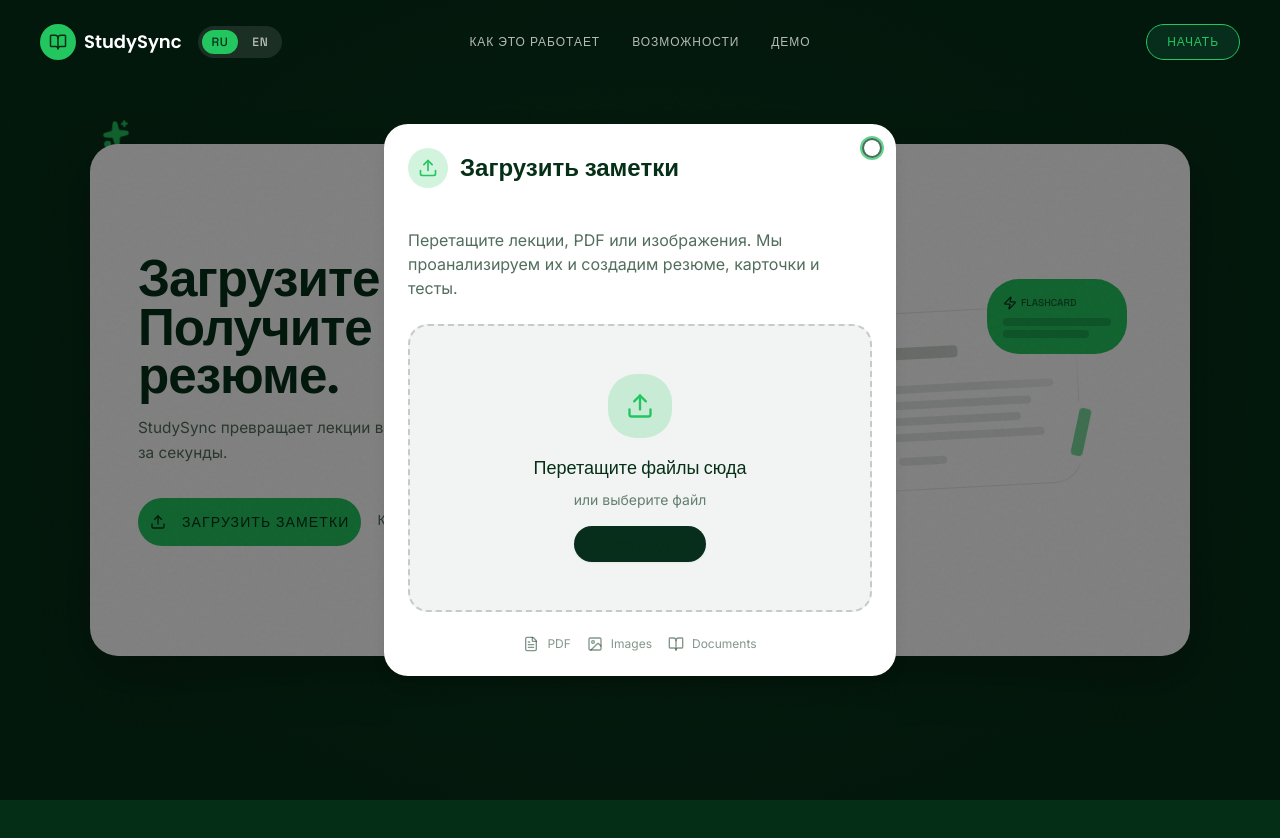
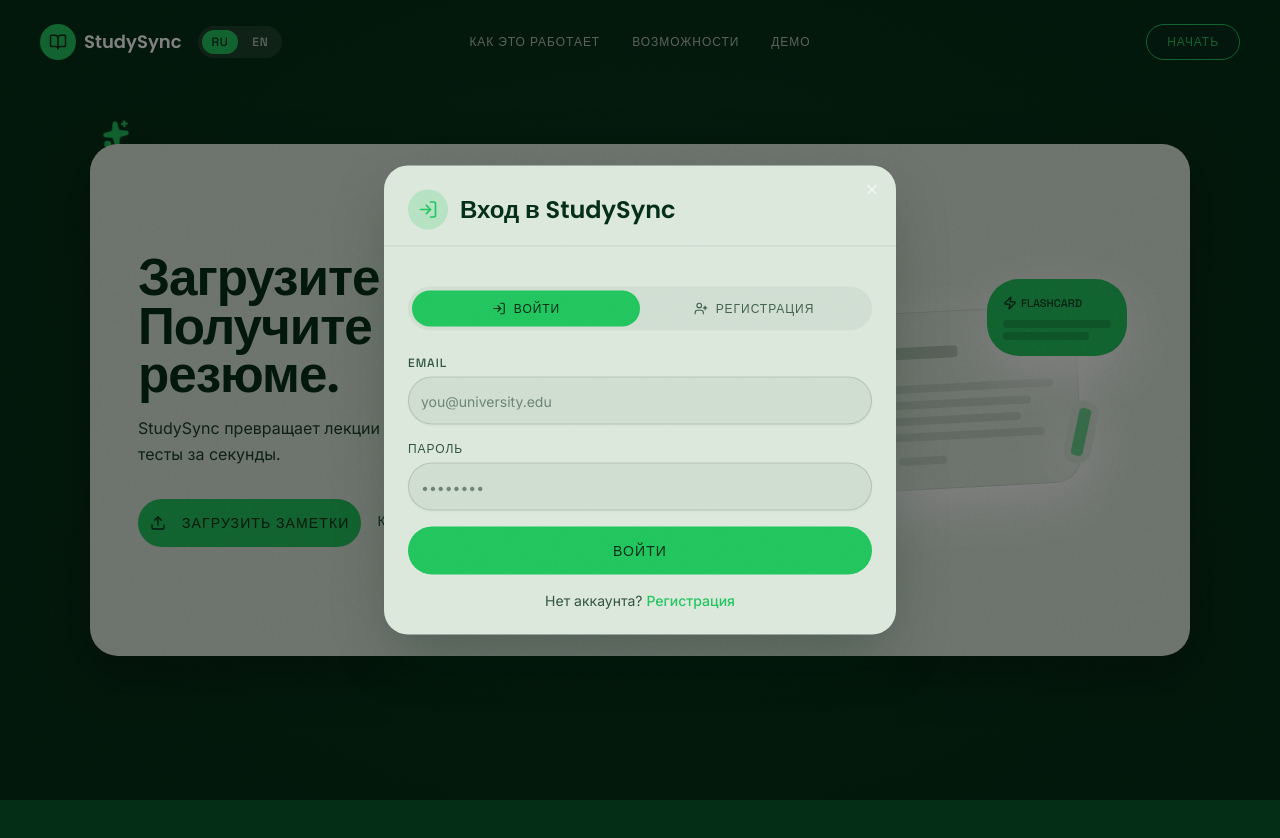
Before and after one commit to formleszs/diploma-front, a React (Vite) app: page / in a window 1280 px wide. Both pictures are taken after a click on the button "НАЧАТЬ". Shown: the top 838 px of the page. Built offline with nearby package versions, Linux system fonts and the light colour scheme.

Commit message:
цвет карточек и окно регистрации

```diff
--- a/src/App.tsx
+++ b/src/App.tsx
@@ -3,7 +3,7 @@
 import { ScrollTrigger } from 'gsap/ScrollTrigger';
 import { LanguageProvider } from '@/context/LanguageContext';
 import Navigation from '@/components/Navigation';
-import UploadModal from '@/components/UploadModal';
+import AuthModal from '@/components/AuthModal';
 import Hero from '@/sections/Hero';
 import HowItWorks from '@/sections/HowItWorks';
 import Features from '@/sections/Features';
@@ -14,7 +14,7 @@
 gsap.registerPlugin(ScrollTrigger);
 
 function App() {
-  const [isUploadModalOpen, setIsUploadModalOpen] = useState(false);
+  const [isAuthModalOpen, setIsAuthModalOpen] = useState(false);
 
   useEffect(() => {
     // Wait for all ScrollTriggers to be created
@@ -72,8 +72,8 @@
     };
   }, []);
 
-  const openUploadModal = () => setIsUploadModalOpen(true);
-  const closeUploadModal = () => setIsUploadModalOpen(false);
+  const openAuthModal = () => setIsAuthModalOpen(true);
+  const closeAuthModal = () => setIsAuthModalOpen(false);
 
   return (
     <LanguageProvider>
@@ -82,20 +82,20 @@
         <div className="grain-overlay" />
 
         {/* Navigation */}
-        <Navigation onGetStartedClick={openUploadModal} />
+        <Navigation onGetStartedClick={openAuthModal} />
 
         {/* Main content */}
         <main className="relative">
-          <Hero onUploadClick={openUploadModal} />
+          <Hero onUploadClick={openAuthModal} />
           <HowItWorks />
           <Features />
           <LiveDemo />
-          <CTA />
+          <CTA onGetStartedClick={openAuthModal} />
           <Footer />
         </main>
 
-        {/* Upload Modal */}
-        <UploadModal isOpen={isUploadModalOpen} onClose={closeUploadModal} />
+        {/* Auth Modal (login/register) */}
+        <AuthModal isOpen={isAuthModalOpen} onClose={closeAuthModal} />
       </div>
     </LanguageProvider>
   );
--- /dev/null
+++ b/src/components/AuthModal.tsx
@@ -0,0 +1,130 @@
+import { useState } from 'react';
+import { LogIn, UserPlus } from 'lucide-react';
+import { Button } from '@/components/ui/button';
+import { Input } from '@/components/ui/input';
+import { Dialog, DialogContent, DialogHeader, DialogTitle } from '@/components/ui/dialog';
+import { useLanguage } from '@/context/LanguageContext';
+
+interface AuthModalProps {
+  isOpen: boolean;
+  onClose: () => void;
+}
+
+export default function AuthModal({ isOpen, onClose }: AuthModalProps) {
+  const { t } = useLanguage();
+  const [mode, setMode] = useState<'login' | 'register'>('login');
+  const [email, setEmail] = useState('');
+  const [password, setPassword] = useState('');
+  const [name, setName] = useState('');
+
+  const handleSubmit = (e: React.FormEvent) => {
+    e.preventDefault();
+    // UI-only: no backend
+    onClose();
+  };
+
+  return (
+    <Dialog open={isOpen} onOpenChange={(open) => !open && onClose()}>
+      <DialogContent className="max-w-[420px] p-0 border-0 overflow-hidden bg-surface rounded-[24px] shadow-[0_24px_60px_-12px_rgba(5,46,22,0.35)]">
+        <DialogHeader className="p-6 pb-4 border-b border-violet/10">
+          <DialogTitle className="font-heading text-2xl text-violet flex items-center gap-3">
+            <div className="w-10 h-10 bg-lime/20 rounded-xl flex items-center justify-center">
+              <LogIn size={20} className="text-lime" />
+            </div>
+            {t.auth.title}
+          </DialogTitle>
+        </DialogHeader>
+
+        <div className="p-6">
+          {/* Tabs */}
+          <div className="flex rounded-xl bg-violet/5 p-1 mb-6">
+            <button
+              type="button"
+              onClick={() => setMode('login')}
+              className={`flex-1 flex items-center justify-center gap-2 py-2.5 rounded-lg font-label uppercase tracking-[0.08em] text-xs transition-all ${
+                mode === 'login'
+                  ? 'bg-lime text-violet'
+                  : 'text-violet/70 hover:text-violet'
+              }`}
+            >
+              <LogIn size={14} />
+              {t.auth.login}
+            </button>
+            <button
+              type="button"
+              onClick={() => setMode('register')}
+              className={`flex-1 flex items-center justify-center gap-2 py-2.5 rounded-lg font-label uppercase tracking-[0.08em] text-xs transition-all ${
+                mode === 'register'
+                  ? 'bg-lime text-violet'
+                  : 'text-violet/70 hover:text-violet'
+              }`}
+            >
+              <UserPlus size={14} />
+              {t.auth.register}
+            </button>
+          </div>
+
+          <form onSubmit={handleSubmit} className="space-y-4">
+            {mode === 'register' && (
+              <div>
+                <label className="block font-label uppercase tracking-[0.08em] text-xs text-violet/80 mb-1.5">
+                  {t.auth.name}
+                </label>
+                <Input
+                  type="text"
+                  value={name}
+                  onChange={(e) => setName(e.target.value)}
+                  className="h-12 bg-violet/5 border border-violet/15 rounded-xl font-body text-violet placeholder:text-violet/50 focus:ring-2 focus:ring-violet/30"
+                  placeholder={t.auth.name}
+                />
+              </div>
+            )}
+            <div>
+              <label className="block font-label uppercase tracking-[0.08em] text-xs text-violet/80 mb-1.5">
+                {t.auth.email}
+              </label>
+              <Input
+                type="email"
+                value={email}
+                onChange={(e) => setEmail(e.target.value)}
+                className="h-12 bg-violet/5 border border-violet/15 rounded-xl font-body text-violet placeholder:text-violet/50 focus:ring-2 focus:ring-violet/30"
+                placeholder="you@university.edu"
+                required
+              />
+            </div>
+            <div>
+              <label className="block font-label uppercase tracking-[0.08em] text-xs text-violet/80 mb-1.5">
+                {t.auth.password}
+              </label>
+              <Input
+                type="password"
+                value={password}
+                onChange={(e) => setPassword(e.target.value)}
+                className="h-12 bg-violet/5 border border-violet/15 rounded-xl font-body text-violet placeholder:text-violet/50 focus:ring-2 focus:ring-violet/30"
+                placeholder="••••••••"
+                required
+              />
+            </div>
+            <Button
+              type="submit"
+              className="w-full h-12 bg-lime text-violet hover:bg-lime-dark font-label uppercase tracking-[0.08em] text-sm rounded-xl transition-all duration-300 hover:scale-[1.02]"
+            >
+              {mode === 'login' ? t.auth.submitLogin : t.auth.submitRegister}
+            </Button>
+          </form>
+
+          <p className="mt-4 text-center font-body text-sm text-violet/80">
+            {mode === 'login' ? t.auth.noAccount : t.auth.haveAccount}{' '}
+            <button
+              type="button"
+              onClick={() => setMode(mode === 'login' ? 'register' : 'login')}
+              className="text-lime font-medium hover:underline"
+            >
+              {mode === 'login' ? t.auth.register : t.auth.login}
+            </button>
+          </p>
+        </div>
+      </DialogContent>
+    </Dialog>
+  );
+}
--- a/src/components/UploadModal.tsx
+++ b/src/components/UploadModal.tsx
@@ -111,7 +111,7 @@
 
   return (
     <Dialog open={isOpen} onOpenChange={handleClose}>
-      <DialogContent className="max-w-[800px] max-h-[90vh] overflow-y-auto bg-white rounded-[24px] p-0 border-0">
+      <DialogContent className="max-w-[800px] max-h-[90vh] overflow-y-auto bg-surface rounded-[24px] p-0 border-0">
         <DialogHeader className="p-6 pb-0">
           <DialogTitle className="font-heading text-2xl text-violet flex items-center gap-3">
             {!isComplete ? (
@@ -135,7 +135,7 @@
         <div className="p-6">
           {!file && !isComplete && (
             <>
-              <p className="font-body text-violet/70 mb-6">
+              <p className="font-body text-[15px] text-violet/90 leading-relaxed mb-6">
                 {t.uploadModal.intro}
               </p>
 
@@ -156,7 +156,7 @@
                 <p className="font-heading text-lg text-violet mb-2">
                   {t.uploadModal.dropHere}
                 </p>
-                <p className="font-body text-sm text-violet/60 mb-4">
+                <p className="font-body text-[15px] text-violet/90 mb-4">
                   {t.uploadModal.orClick}
                 </p>
                 <input
@@ -179,17 +179,17 @@
 
               {/* Supported formats */}
               <div className="mt-6 flex flex-wrap justify-center gap-4">
-                <div className="flex items-center gap-2 text-violet/50">
+                <div className="flex items-center gap-2 text-violet/85">
                   <FileText size={16} />
-                  <span className="font-body text-xs">PDF</span>
+                  <span className="font-body text-sm font-medium">PDF</span>
                 </div>
-                <div className="flex items-center gap-2 text-violet/50">
+                <div className="flex items-center gap-2 text-violet/85">
                   <ImageIcon size={16} />
-                  <span className="font-body text-xs">Images</span>
+                  <span className="font-body text-sm font-medium">Images</span>
                 </div>
-                <div className="flex items-center gap-2 text-violet/50">
+                <div className="flex items-center gap-2 text-violet/85">
                   <BookOpen size={16} />
-                  <span className="font-body text-xs">Documents</span>
+                  <span className="font-body text-sm font-medium">Documents</span>
                 </div>
               </div>
             </>
@@ -206,7 +206,7 @@
               <h3 className="font-heading text-xl text-violet mb-2">
                 {t.uploadModal.analyzing}
               </h3>
-              <p className="font-body text-sm text-violet/60">
+              <p className="font-body text-[15px] text-violet/90">
                 {t.uploadModal.extracting}
               </p>
             </div>
@@ -233,7 +233,7 @@
                         {theme.points.map((point, i) => (
                           <li key={i} className="flex items-start gap-2">
                             <span className="text-lime mt-0.5">•</span>
-                            <span className="font-body text-sm text-violet/70">{point}</span>
+                            <span className="font-body text-[15px] text-violet/90">{point}</span>
                           </li>
                         ))}
                       </ul>
@@ -257,7 +257,7 @@
                       <p className="font-body text-sm text-violet font-medium mb-1">
                         Q: {card.front}
                       </p>
-                      <p className="font-body text-sm text-violet/70">
+                      <p className="font-body text-[15px] text-violet/90">
                         A: {card.back}
                       </p>
                     </div>
--- a/src/components/ui/dialog.tsx
+++ b/src/components/ui/dialog.tsx
@@ -36,7 +36,7 @@
     <DialogPrimitive.Overlay
       data-slot="dialog-overlay"
       className={cn(
-        "data-[state=open]:animate-in data-[state=closed]:animate-out data-[state=closed]:fade-out-0 data-[state=open]:fade-in-0 fixed inset-0 z-50 bg-black/50",
+        "data-[state=open]:animate-in data-[state=closed]:animate-out data-[state=closed]:fade-out-0 data-[state=open]:fade-in-0 fixed inset-0 z-[100] bg-black/50",
         className
       )}
       {...props}
@@ -58,7 +58,7 @@
       <DialogPrimitive.Content
         data-slot="dialog-content"
         className={cn(
-          "bg-background data-[state=open]:animate-in data-[state=closed]:animate-out data-[state=closed]:fade-out-0 data-[state=open]:fade-in-0 data-[state=closed]:zoom-out-95 data-[state=open]:zoom-in-95 fixed top-[50%] left-[50%] z-50 grid w-full max-w-[calc(100%-2rem)] translate-x-[-50%] translate-y-[-50%] gap-4 rounded-lg border p-6 shadow-lg duration-200 outline-none sm:max-w-lg",
+          "bg-background data-[state=open]:animate-in data-[state=closed]:animate-out data-[state=closed]:fade-out-0 data-[state=open]:fade-in-0 data-[state=closed]:zoom-out-95 data-[state=open]:zoom-in-95 fixed top-[50%] left-[50%] z-[100] grid w-full max-w-[calc(100%-2rem)] translate-x-[-50%] translate-y-[-50%] gap-4 rounded-lg border p-6 shadow-lg duration-200 outline-none sm:max-w-lg",
           className
         )}
         {...props}
--- a/src/lib/i18n.ts
+++ b/src/lib/i18n.ts
@@ -76,6 +76,18 @@
       getStartedFree: 'Начать бесплатно',
       thanks: 'Спасибо! Проверьте почту — там следующие шаги.',
       noCard: 'Без банковской карты.',
+    },
+    auth: {
+      title: 'Вход в StudySync',
+      login: 'Войти',
+      register: 'Регистрация',
+      email: 'Email',
+      password: 'Пароль',
+      name: 'Имя',
+      submitLogin: 'Войти',
+      submitRegister: 'Зарегистрироваться',
+      noAccount: 'Нет аккаунта?',
+      haveAccount: 'Уже есть аккаунт?',
     },
     footer: {
       tagline: 'Заметки, которые запоминаются.',
@@ -177,6 +189,18 @@
       thanks: 'Thanks! Check your inbox for next steps.',
       noCard: 'No credit card required.',
     },
+    auth: {
+      title: 'Welcome to StudySync',
+      login: 'Log in',
+      register: 'Sign up',
+      email: 'Email',
+      password: 'Password',
+      name: 'Name',
+      submitLogin: 'Log in',
+      submitRegister: 'Sign up',
+      noAccount: "Don't have an account?",
+      haveAccount: 'Already have an account?',
+    },
     footer: {
       tagline: 'Notes that stick.',
       howItWorks: 'How it works',
--- a/src/sections/Features.tsx
+++ b/src/sections/Features.tsx
@@ -108,7 +108,7 @@
         {features.map((feature, index) => (
           <div
             key={index}
-            className="feature-card flex-1 min-w-0 max-w-[360px] h-full bg-white rounded-[28px] p-6 lg:p-8 flex flex-col transition-all duration-300 hover:-translate-y-2 hover:scale-[1.02] group shadow-[0_20px_60px_-15px_rgba(5,46,22,0.3)]"
+            className="feature-card flex-1 min-w-0 max-w-[360px] h-full bg-surface rounded-[28px] p-6 lg:p-8 flex flex-col transition-all duration-300 hover:-translate-y-2 hover:scale-[1.02] group shadow-[0_20px_60px_-15px_rgba(5,46,22,0.3)]"
           >
             {/* Icon */}
             <div className="w-12 h-12 bg-lime/20 rounded-xl flex items-center justify-center mb-6 shrink-0">
@@ -121,12 +121,12 @@
             </h3>
 
             {/* Description */}
-            <p className="font-body text-sm text-violet/70 mb-4 flex-1 min-h-0">
+            <p className="font-body text-[15px] text-violet/90 leading-relaxed mb-4 flex-1 min-h-0">
               {feature.description}
             </p>
 
             {/* Context line */}
-            <p className="font-body text-xs text-violet/50 mb-6">
+            <p className="font-body text-sm text-violet/80 mb-6">
               {feature.detail}
             </p>
 
--- a/src/sections/Hero.tsx
+++ b/src/sections/Hero.tsx
@@ -170,7 +170,7 @@
       <div className="absolute inset-0 flex items-center justify-center pointer-events-none">
         <div
           ref={cardRef}
-          className="pointer-events-auto w-[86vw] max-w-[1100px] h-[64vh] bg-white rounded-[28px] card-shadow overflow-hidden"
+          className="pointer-events-auto w-[86vw] max-w-[1100px] h-[64vh] bg-surface rounded-[28px] card-shadow overflow-hidden"
         >
           <div className="flex h-full">
           {/* Left content */}
@@ -188,7 +188,7 @@
 
             <p
               ref={subheadRef}
-              className="font-body text-[clamp(14px,1.2vw,18px)] text-violet/70 leading-relaxed mb-8 max-w-[90%]"
+              className="font-body text-[clamp(15px,1.25vw,18px)] text-violet/90 leading-relaxed mb-8 max-w-[90%]"
             >
               {t.hero.subheadline}
             </p>
@@ -203,7 +203,7 @@
               </Button>
               <a
                 href="#how-it-works"
-                className="font-label uppercase tracking-[0.08em] text-sm text-violet/70 hover:text-violet transition-colors flex items-center py-3"
+                className="font-label uppercase tracking-[0.08em] text-sm text-violet/85 hover:text-violet transition-colors flex items-center py-3"
               >
                 {t.hero.seeHowItWorks}
               </a>
@@ -220,7 +220,7 @@
               {/* 3D Notes Illustration */}
               <div className="relative">
                 {/* Main document */}
-                <div className="relative bg-white rounded-2xl shadow-card p-6 w-[280px] transform rotate-[-3deg] border border-violet/10">
+                <div className="relative bg-surface rounded-2xl shadow-card p-6 w-[280px] transform rotate-[-3deg] border border-violet/10">
                   <div className="flex items-center gap-2 mb-4">
                     <div className="w-8 h-8 bg-lime rounded-lg flex items-center justify-center">
                       <FileText size={16} className="text-violet" />
@@ -243,7 +243,7 @@
                 <div className="absolute -top-8 -right-12 bg-lime rounded-xl p-4 w-[140px] shadow-card transform rotate-[8deg] animate-float">
                   <div className="flex items-center gap-1 mb-2">
                     <Zap size={14} className="text-violet" />
-                    <span className="text-[10px] font-label uppercase text-violet/70">Flashcard</span>
+                    <span className="text-[11px] font-label uppercase text-violet/90 font-medium">Flashcard</span>
                   </div>
                   <div className="h-2 w-full bg-violet/20 rounded mb-1" />
                   <div className="h-2 w-[80%] bg-violet/20 rounded" />
@@ -256,7 +256,7 @@
                 </div>
 
                 {/* Highlight marker */}
-                <div className="absolute top-1/2 -right-4 bg-white rounded-lg p-2 shadow-card transform rotate-[12deg]">
+                <div className="absolute top-1/2 -right-4 bg-surface rounded-lg p-2 shadow-card transform rotate-[12deg]">
                   <div className="w-3 h-12 bg-lime/60 rounded" />
                 </div>
               </div>
--- a/src/sections/HowItWorks.tsx
+++ b/src/sections/HowItWorks.tsx
@@ -149,7 +149,7 @@
           {steps.map((step, index) => (
             <div
               key={index}
-              className="step-card bg-white rounded-[28px] card-shadow p-6 lg:p-8 flex items-center gap-6 transition-transform duration-300 hover:scale-[1.02]"
+              className="step-card bg-surface rounded-[28px] card-shadow p-6 lg:p-8 flex items-center gap-6 transition-transform duration-300 hover:scale-[1.02]"
             >
               {/* Step number circle */}
               <div className="flex-shrink-0 w-14 h-14 rounded-full border-2 border-violet flex items-center justify-center">
@@ -166,7 +166,7 @@
                 <h3 className="font-heading text-[clamp(16px,1.3vw,22px)] text-violet mb-1">
                   {step.title}
                 </h3>
-                <p className="font-body text-sm text-violet/60">
+                <p className="font-body text-[15px] text-violet/90 leading-relaxed">
                   {step.description}
                 </p>
               </div>
--- a/tailwind.config.js
+++ b/tailwind.config.js
@@ -19,6 +19,7 @@
           DEFAULT: "#22c55e",
           dark: "#16a34a",
         },
+        surface: "#dce8dc",
         primary: {
           DEFAULT: "hsl(var(--primary))",
           foreground: "hsl(var(--primary-foreground))",
```
Also changed, not shown: src/sections/CTA.tsx (+27 -54 lines), src/sections/LiveDemo.tsx (+12 -12 lines).
